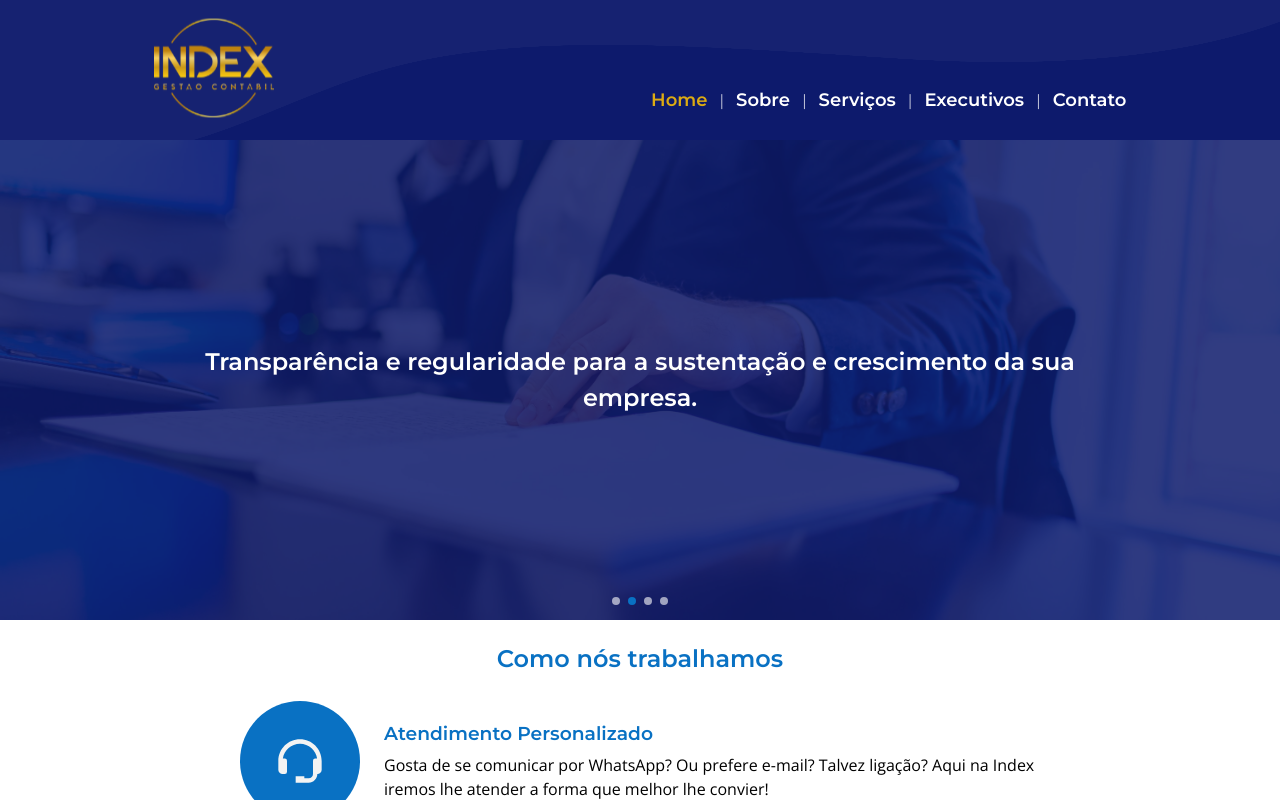
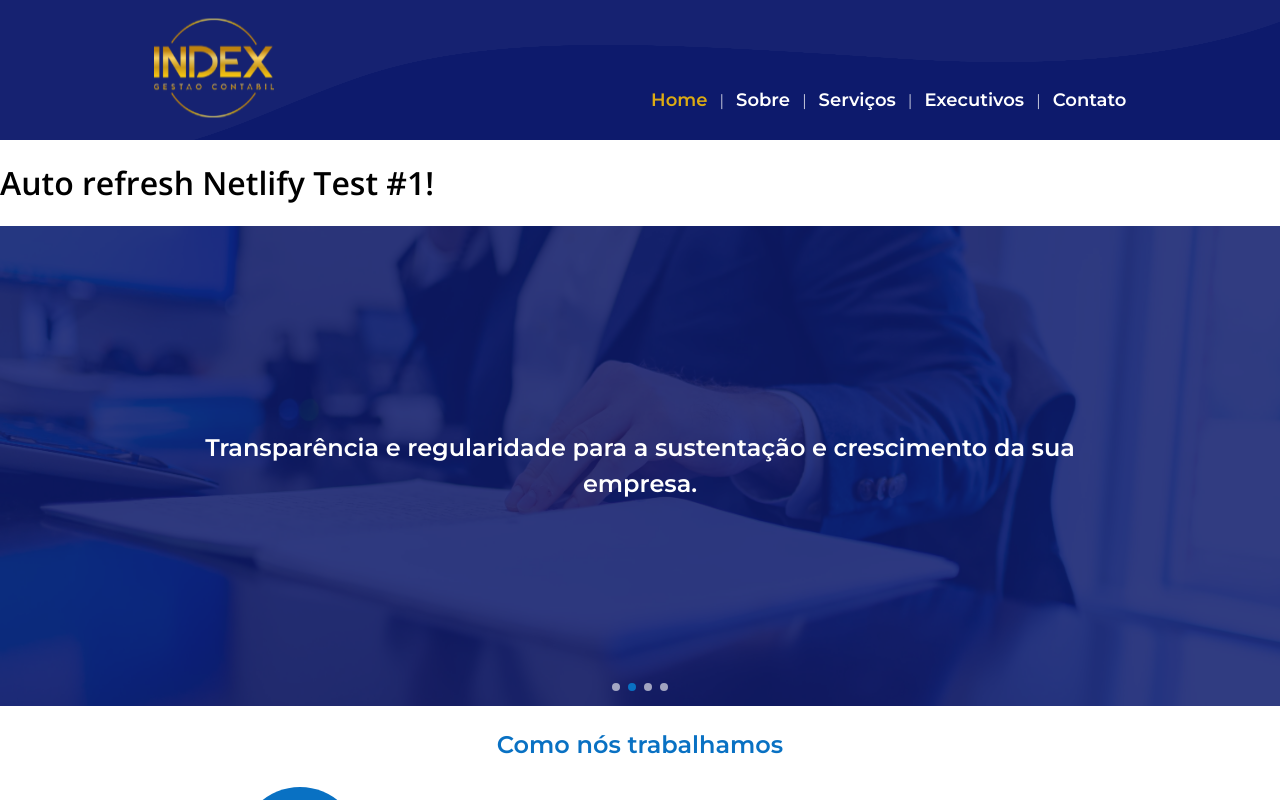
Before and after one commit to indexgestaocontabil/indexgestaocontabil.github.io, a React (Create React App) app: page / in a window 1280 px wide. Shown: the top 800 px of the page. Built offline with nearby package versions, Linux system fonts and the light colour scheme.

Commit message:
Test autorefresh netlify

```diff
--- a/src/pages/HomePage/HomePage.tsx
+++ b/src/pages/HomePage/HomePage.tsx
@@ -89,6 +89,7 @@ const HomePage = () => {
 
   return (
     <div className="home">
+      <h1>Auto refresh Netlify Test #1!</h1>
       <Slides slides={slides} />
       {renderFeaturedServices()}
       {renderSolutions()}
```
